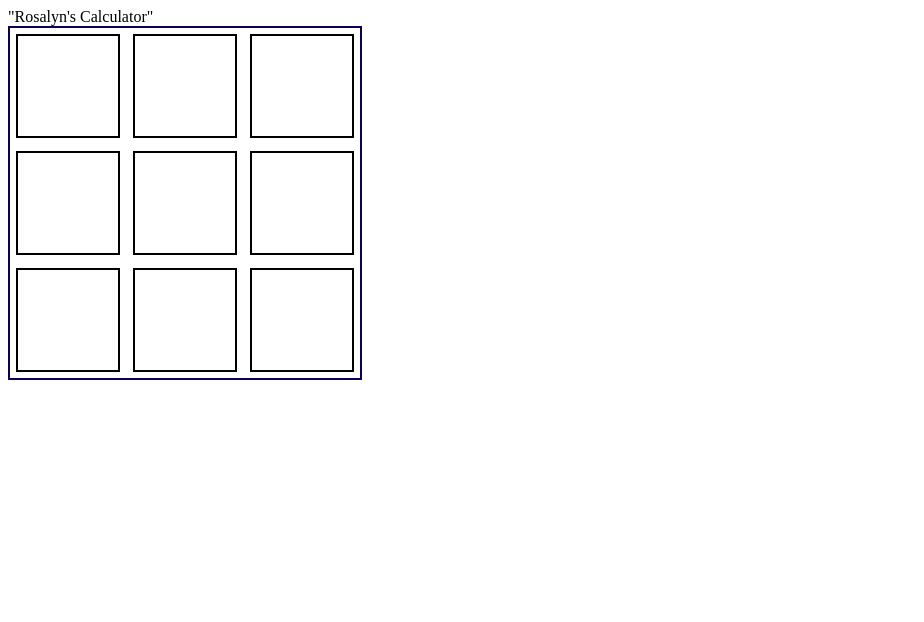
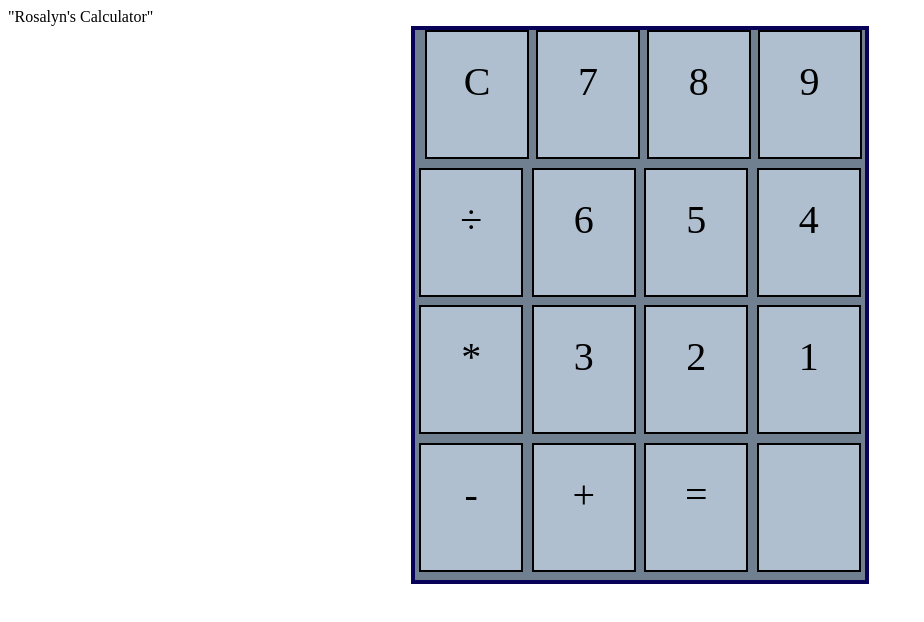
Before and after one commit to momentum-morehouse/build-a-calculator-Rozbarnes, a plain HTML site: page index.html in a window 1280 px wide. Shown: the whole page, without its empty margins (0-924 px from the left). Drawn offline with Linux system fonts and the light colour scheme.

Commit message:
put content in boxes and nearly centered it! placed background colors in main container and boxes!

```diff
--- a/index.html
+++ b/index.html
@@ -14,20 +14,41 @@
 <body>
     <div class = title> "Rosalyn's Calculator"</div>
 
-
-     <script src="script.js"></script>
+<script src="script.js"></script>
   </head>
   <body>
+
 <div class="container-box">
+
+<!-- First Row -->
+    <div class="answer"> </div>
+    <div class="box"> C </div>
+
+<!-- Second Row -->
+	<div class="box"> 7 </div>
+    <div class="box"> 8 </div>
+    <div class="box"> 9 </div>
+    <div class="box"> &divide </div>
+
+<!--Third Row-->
+
+  <div class="box"> 6 </div>
+  <div class="box"> 5 </div>
+  <div class="box"> 4 </div>
+  <div class="box"> * </div>
+
+ <!--Fourth Row-->
+
+  <div class="box"> 3 </div>
+  <div class="box"> 2 </div>
+  <div class="box"> 1 </div>
+  <div class="box"> - </div>
+
+
+  <div class="box"> + </div>
+  <div class="box"> = </div>
   <div class="box"></div>
-  <div class="box"></div>
-  <div class="box"></div>
-  <div class="box"></div>
-  <div class="box"></div>
-  <div class="box"></div>
-  <div class="box"></div>
-  <div class="box"></div>
-  <div class="box"></div>
+
   <!-- <div class="box"></div> -->
   </div>
   </body>
--- a/main.css
+++ b/main.css
@@ -1,34 +1,29 @@
 .container-box {
-  width: 350px;
-  height: 350px;
-  border: 2px solid rgb(8, 2, 88);
+  width: 450px;
+  height: 550px;
+  border: 4px solid rgb(8, 2, 88);
   display: flex;
   flex-flow: row wrap;
+  background-color:slategrey;
   justify-content: space-around;
   padding: 0;
-  margin: 0;
+  margin: auto;
 }
 
 .box {
   display: flex;
   flex-flow: row wrap;
+  background-color:rgb(175, 191, 207);
   width: 100px;
-  height: 100px;
+  height: 125px;
   border: 2px solid black;
   line-height: 100px;
-  margin: auto;
+  font-size: 30pt;
+  justify-content: center;
+  margin: 0;
 }
 
-.grey {
-    background-color:rgb(34, 33, 33);
-}
+
 .lightgrey {
     background-color:darkgrey
 }
-/* .blue {
-  background-color: royalblue;
-}
-
-.lightblue {
-  background-color: rgb(0, 153, 255);
-} */
```
